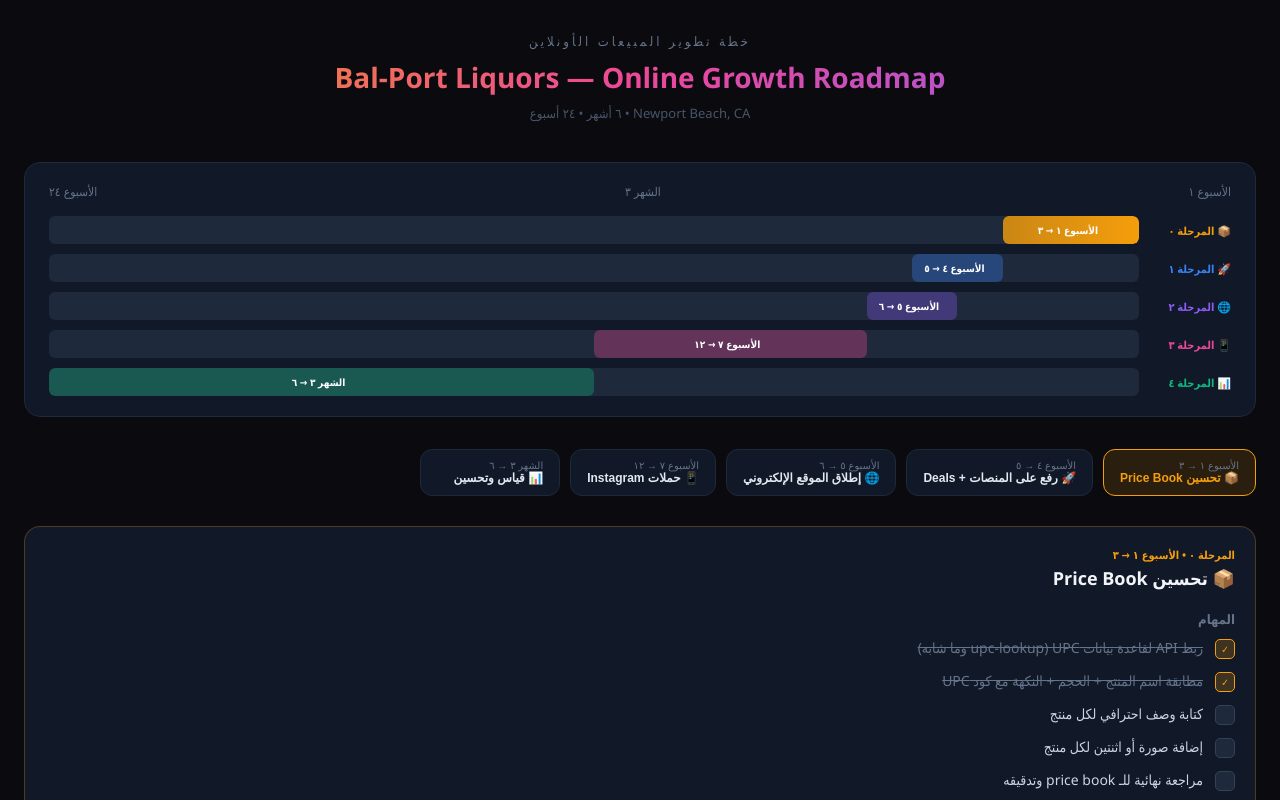
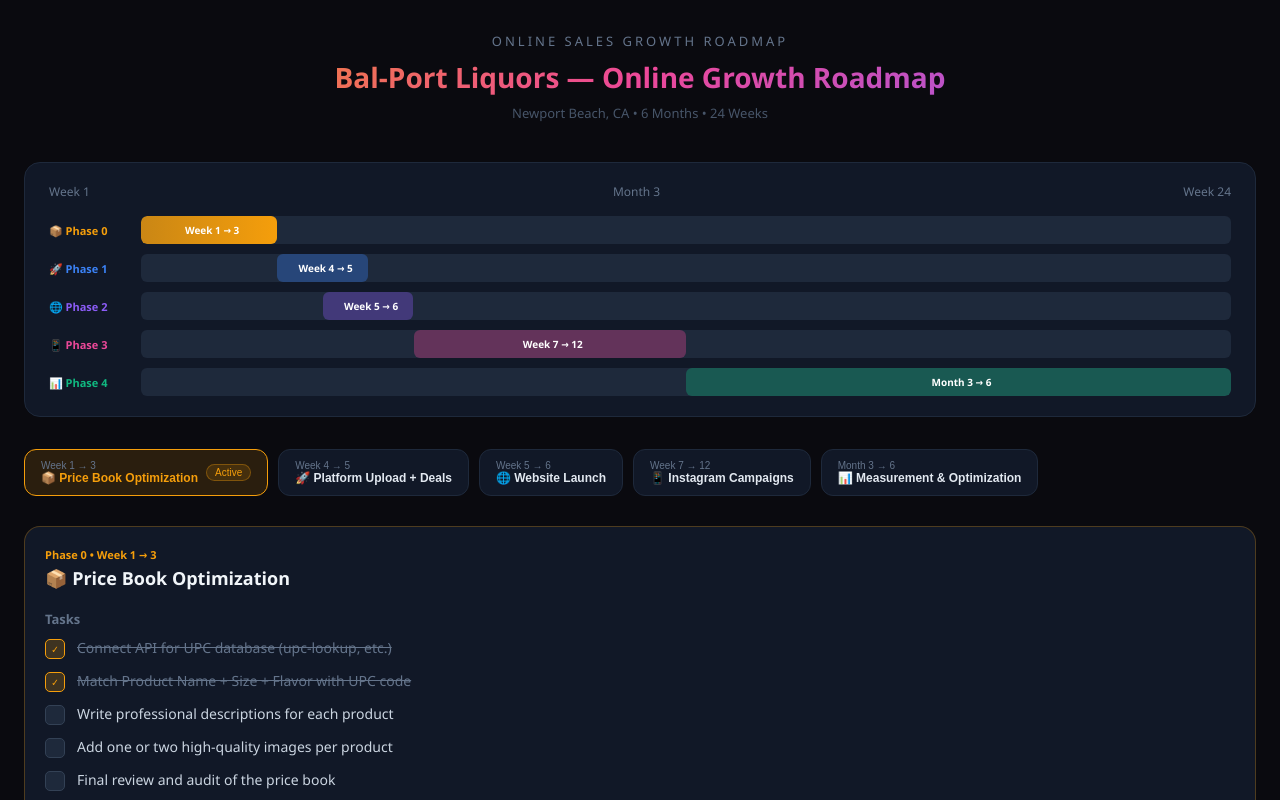
Before and after one commit to GeoTouhme/balport_roadmap, a React (Vite) app: page / in a window 1280 px wide. Built offline with nearby package versions, Linux system fonts and the light colour scheme.

Commit message:
Translate entire roadmap to English and switch to LTR layout

```diff
--- a/src/App.jsx
+++ b/src/App.jsx
@@ -3,103 +3,103 @@
 const phases = [
   {
     id: 0,
-    label: "المرحلة ٠",
-    title: "تحسين Price Book",
+    label: "Phase 0",
+    title: "Price Book Optimization",
     status: "active",
-    duration: "الأسبوع ١ → ٣",
+    duration: "Week 1 → 3",
     weeks: [1, 3],
     color: "#f59e0b",
     icon: "📦",
     tasks: [
-      { text: "ربط API لقاعدة بيانات UPC (upc-lookup وما شابه)", done: true },
-      { text: "مطابقة اسم المنتج + الحجم + النكهة مع كود UPC", done: true },
-      { text: "كتابة وصف احترافي لكل منتج", done: false },
-      { text: "إضافة صورة أو اثنتين لكل منتج", done: false },
-      { text: "مراجعة نهائية للـ price book وتدقيقه", done: false },
+      { text: "Connect API for UPC database (upc-lookup, etc.)", done: true },
+      { text: "Match Product Name + Size + Flavor with UPC code", done: true },
+      { text: "Write professional descriptions for each product", done: false },
+      { text: "Add one or two high-quality images per product", done: false },
+      { text: "Final review and audit of the price book", done: false },
     ],
     suggestions: [],
   },
   {
     id: 1,
-    label: "المرحلة ١",
-    title: "رفع على المنصات + Deals",
+    label: "Phase 1",
+    title: "Platform Upload + Deals",
     status: "upcoming",
-    duration: "الأسبوع ٤ → ٥",
+    duration: "Week 4 → 5",
     weeks: [4, 5],
     color: "#3b82f6",
     icon: "🚀",
     tasks: [
-      { text: "رفع الـ price book المحسّن على DoorDash و Uber Eats", done: false },
-      { text: "تحديث صور وفئات المتجر على المنصتين", done: false },
-      { text: "إطلاق خطة Offers & Deals (Bundle deals, Free delivery threshold)", done: false },
-      { text: "التحقق من ساعات العمل، المنطقة، والـ minimum order", done: false },
+      { text: "Upload optimized price book to DoorDash and Uber Eats", done: false },
+      { text: "Update store images and categories on both platforms", done: false },
+      { text: "Launch Offers & Deals plan (Bundle deals, Free delivery threshold)", done: false },
+      { text: "Verify operating hours, delivery zones, and minimum order", done: false },
     ],
     suggestions: [
-      "اعمل Bundle deals خصيصاً للأوردر أونلاين (مثلاً: اشتري ٢ + ادفع ١ توصيل)",
-      "فعّل 'Pickup discount' على DoorDash لتشجيع الاستلام الذاتي وتقليل العمولة",
+      "Create online-exclusive Bundle deals (e.g., Buy 2 + Free delivery)",
+      "Enable 'Pickup discount' on DoorDash to encourage self-collection and reduce commission",
     ],
   },
   {
     id: 2,
-    label: "المرحلة ٢",
-    title: "إطلاق الموقع الإلكتروني",
+    label: "Phase 2",
+    title: "Website Launch",
     status: "upcoming",
-    duration: "الأسبوع ٥ → ٦",
+    duration: "Week 5 → 6",
     weeks: [5, 6],
     color: "#8b5cf6",
     icon: "🌐",
     tasks: [
-      { text: "إطلاق الموقع الـ Full Stack رسمياً", done: false },
-      { text: "تفعيل DoorDash Drive On-Demand API Integration", done: false },
-      { text: "اختبار Age Verification Flow وصفحة الـ Checkout", done: false },
-      { text: "إضافة Google Analytics + Meta Pixel للتتبع", done: false },
-      { text: "ربط Google Business Profile بالموقع", done: false },
+      { text: "Officially launch the Full Stack website", done: false },
+      { text: "Enable DoorDash Drive On-Demand API Integration", done: false },
+      { text: "Test Age Verification Flow and Checkout page", done: false },
+      { text: "Add Google Analytics + Meta Pixel for tracking", done: false },
+      { text: "Link Google Business Profile to the website", done: false },
     ],
     suggestions: [
-      "أضف SMS/Email capture عند أول أوردر لبناء قاعدة عملاء للـ retargeting",
-      "اعمل صفحة 'اطلب مباشرة واوفّر' تشرح الفرق مقارنة بـ DoorDash للزبون",
+      "Add SMS/Email capture at first order to build a customer database for retargeting",
+      "Create an 'Order Direct & Save' page explaining the price difference vs DoorDash",
     ],
   },
   {
     id: 3,
-    label: "المرحلة ٣",
-    title: "حملات Instagram",
+    label: "Phase 3",
+    title: "Instagram Campaigns",
     status: "upcoming",
-    duration: "الأسبوع ٧ → ١٢",
+    duration: "Week 7 → 12",
     weeks: [7, 12],
     color: "#ec4899",
     icon: "📱",
     tasks: [
-      { text: "إنتاج Reels أسبوعية (منتج مميز، عرض، behind the scenes)", done: false },
-      { text: "حملة 'اطلب من موقعنا وادفع أقل' تستهدف Newport Beach", done: false },
-      { text: "Instagram Stories بعروض محدودة الوقت (Flash deals)", done: false },
-      { text: "Paid Ads تستهدف ZIP codes قريبة (92663, 92657, 92625...)", done: false },
-      { text: "رد على كل تعليق وMessage خلال ٢٤ ساعة", done: false },
+      { text: "Produce weekly Reels (featured product, offer, behind the scenes)", done: false },
+      { text: "'Order Direct & Pay Less' campaign targeting Newport Beach", done: false },
+      { text: "Instagram Stories with limited-time offers (Flash deals)", done: false },
+      { text: "Paid Ads targeting nearby ZIP codes (92663, 92657, 92625...)", done: false },
+      { text: "Reply to every comment and Message within 24 hours", done: false },
     ],
     suggestions: [
-      "استخدم UGC (User Generated Content) — اطلب من الزبائن يصوروا طلباتهم مقابل discount",
-      "اعمل Collab مع محلات أو influencers محليين في OC",
+      "Use UGC (User Generated Content) — ask customers to film their orders for a discount",
+      "Collaborate with local businesses or influencers in Orange County (OC)",
     ],
   },
   {
     id: 4,
-    label: "المرحلة ٤",
-    title: "قياس وتحسين",
+    label: "Phase 4",
+    title: "Measurement & Optimization",
     status: "upcoming",
-    duration: "الشهر ٣ → ٦",
+    duration: "Month 3 → 6",
     weeks: [13, 24],
     color: "#10b981",
     icon: "📊",
     tasks: [
-      { text: "تحليل Conversion Rate الموقع مقابل DoorDash/Uber Eats", done: false },
-      { text: "مراجعة أكثر المنتجات مبيعاً وتعزيز ظهورها", done: false },
-      { text: "A/B Test على صور المنتجات والـ description", done: false },
-      { text: "مقارنة ROAS لكل حملة Instagram وتحسين الـ targeting", done: false },
-      { text: "إضافة برنامج Loyalty (نقاط، كود خصم للعملاء المتكررين)", done: false },
+      { text: "Analyze Website Conversion Rate vs DoorDash/Uber Eats", done: false },
+      { text: "Review top-selling products and boost their visibility", done: false },
+      { text: "A/B Test product images and descriptions", done: false },
+      { text: "Compare ROAS for each Instagram campaign and refine targeting", done: false },
+      { text: "Add Loyalty Program (points, discount codes for repeat customers)", done: false },
     ],
     suggestions: [
-      "ابدأ بـ Local SEO: اكتب blog posts خفيفة مثل 'best wine delivery Newport Beach'",
-      "فكّر بـ Google Ads للـ search terms 'liquor delivery near me' في OC",
+      "Start Local SEO: write light blog posts like 'best wine delivery Newport Beach'",
+      "Consider Google Ads for search terms like 'liquor delivery near me' in OC",
     ],
   },
 ];
@@ -121,7 +121,7 @@
         fontFamily: "'Segoe UI', Tahoma, sans-serif",
         color: "#e2e8f0",
         padding: "32px 24px",
-        direction: "rtl",
+        direction: "ltr",
       }}
     >
       {/* Header */}
@@ -135,7 +135,7 @@
             marginBottom: 8,
           }}
         >
-          خطة تطوير المبيعات الأونلاين
+          Online Sales Growth Roadmap
         </div>
         <h1
           style={{
@@ -150,7 +150,7 @@
           Bal-Port Liquors — Online Growth Roadmap
         </h1>
         <div style={{ fontSize: 13, color: "#475569", marginTop: 8 }}>
-          Newport Beach, CA • ٦ أشهر • ٢٤ أسبوع
+          Newport Beach, CA • 6 Months • 24 Weeks
         </div>
       </div>
 
@@ -175,9 +175,9 @@
             minWidth: "400px",
           }}
         >
-          <span>الأسبوع ١</span>
-          <span>الشهر ٣</span>
-          <span>الأسبوع ٢٤</span>
+          <span>Week 1</span>
+          <span>Month 3</span>
+          <span>Week 24</span>
         </div>
         <div style={{ display: "flex", flexDirection: "column", gap: 10, minWidth: "400px" }}>
           {phases.map((p) => (
@@ -193,7 +193,7 @@
                   color: p.color,
                   fontWeight: 700,
                   flexShrink: 0,
-                  textAlign: "right",
+                  textAlign: "left",
                 }}
               >
                 {p.icon} {p.label}
@@ -211,7 +211,7 @@
                 <div
                   style={{
                     position: "absolute",
-                    right: `${barLeft(p.weeks[0])}%`,
+                    left: `${barLeft(p.weeks[0])}%`,
                     width: `${barWidth(p.weeks[0], p.weeks[1])}%`,
                     height: "100%",
                     background:
@@ -231,7 +231,7 @@
                       fontWeight: 700,
                       color: "#fff",
                       whiteSpace: "nowrap",
-                      paddingRight: 6,
+                      paddingLeft: 6,
                     }}
                   >
                     {p.duration}
@@ -273,7 +273,7 @@
                 borderRadius: 12,
                 padding: "10px 16px",
                 cursor: "pointer",
-                textAlign: "right",
+                textAlign: "left",
                 transition: "all 0.2s ease",
                 display: "flex",
                 alignItems: "center",
@@ -295,6 +295,20 @@
                   {p.icon} {p.title}
                 </div>
               </div>
+              {p.status === "active" && (
+                <span
+                  style={{
+                    fontSize: 10,
+                    background: "#f59e0b22",
+                    color: "#f59e0b",
+                    border: "1px solid #f59e0b55",
+                    borderRadius: 20,
+                    padding: "2px 8px",
+                  }}
+                >
+                  Active
+                </span>
+              )}
             </button>
           ))}
         </div>
@@ -316,7 +330,7 @@
           </h2>
 
           <div style={{ fontSize: 13, fontWeight: 700, color: "#64748b", marginBottom: 10 }}>
-            المهام
+            Tasks
           </div>
           <div style={{ display: "flex", flexDirection: "column", gap: 12, marginBottom: 20 }}>
             {phase.tasks.map((t, i) => (
@@ -354,7 +368,7 @@
           {phase.suggestions.length > 0 && (
             <>
               <div style={{ fontSize: 13, fontWeight: 700, color: "#64748b", marginBottom: 10 }}>
-                💡 اقتراحات إضافية
+                💡 Additional Suggestions
               </div>
               <div style={{ display: "flex", flexDirection: "column", gap: 8 }}>
                 {phase.suggestions.map((s, i) => (
@@ -389,39 +403,39 @@
         }}
       >
         <div style={{ fontSize: 14, fontWeight: 700, color: "#f1f5f9", marginBottom: 16 }}>
-          🎯 توصيات استراتيجية شاملة
+          🎯 Strategic Recommendations
         </div>
         <div style={{ display: "flex", flexDirection: "column", gap: 12 }}>
           {[
             {
               icon: "🗺️",
               title: "Local SEO",
-              text: "حسّن Google Business Profile وأضف صور وساعات. استهدف كلمات مثل 'liquor delivery Newport Beach'",
+              text: "Optimize Google Business Profile. Add fresh photos and update hours. Target keywords like 'liquor delivery Newport Beach'.",
             },
             {
               icon: "💬",
               title: "SMS Marketing",
-              text: "اجمع أرقام الزبائن عند الاستلام. ارسل flash deals أسبوعية. التكلفة أقل بكثير من الإعلانات",
+              text: "Collect customer numbers at pickup. Send weekly flash deals. Costs are significantly lower than paid ads.",
             },
             {
               icon: "⭐",
               title: "Reviews Strategy",
-              text: "اطلب من كل زبون راضٍ يكتب Google Review. ١٠ reviews إيجابية ترفع ظهورك في الخريطة",
+              text: "Ask every satisfied customer for a Google Review. 10+ positive reviews boost your local search ranking.",
             },
             {
               icon: "🎁",
               title: "Loyalty Program",
-              text: "نقاط على كل أوردر عبر الموقع. يرفع معدل التكرار ويحفز الطلب المباشر بدل DoorDash",
+              text: "Earn points on every website order. Increases retention and motivates direct ordering over DoorDash.",
             },
             {
               icon: "📦",
               title: "Bundle Deals",
-              text: "صمّم bundles خاصة بالأونلاين مش موجودة بـ DoorDash. يصعب المقارنة ويزيد Average Order Value",
+              text: "Design online-only bundles not available on DoorDash. Makes price comparison harder and increases AOV.",
             },
             {
               icon: "📈",
               title: "Weekly Reporting",
-              text: "تابع يومياً: عدد الأوردرات، متوسط الطلب، وأكثر المنتجات مبيعاً. القرارات بالأرقام مش بالتخمين",
+              text: "Track daily: Order count, AOV, and best-selling items. Make decisions based on data, not guesswork.",
             },
           ].map((item, i) => (
             <div
@@ -444,8 +458,7 @@
       </div>
 
       <div style={{ textAlign: "center", marginTop: 24, fontSize: 11, color: "#334155" }}>
-        الأولوية: الموقع المباشر يوفر العمولة (~١٥-٣٠٪ من كل أوردر على DoorDash) — كل أوردر على الموقع
-        = ربح إضافي صافي
+        Priority: Direct website saves commission (~15-30% per DoorDash order) — Every website order = pure extra profit.
       </div>
     </div>
   );
```
